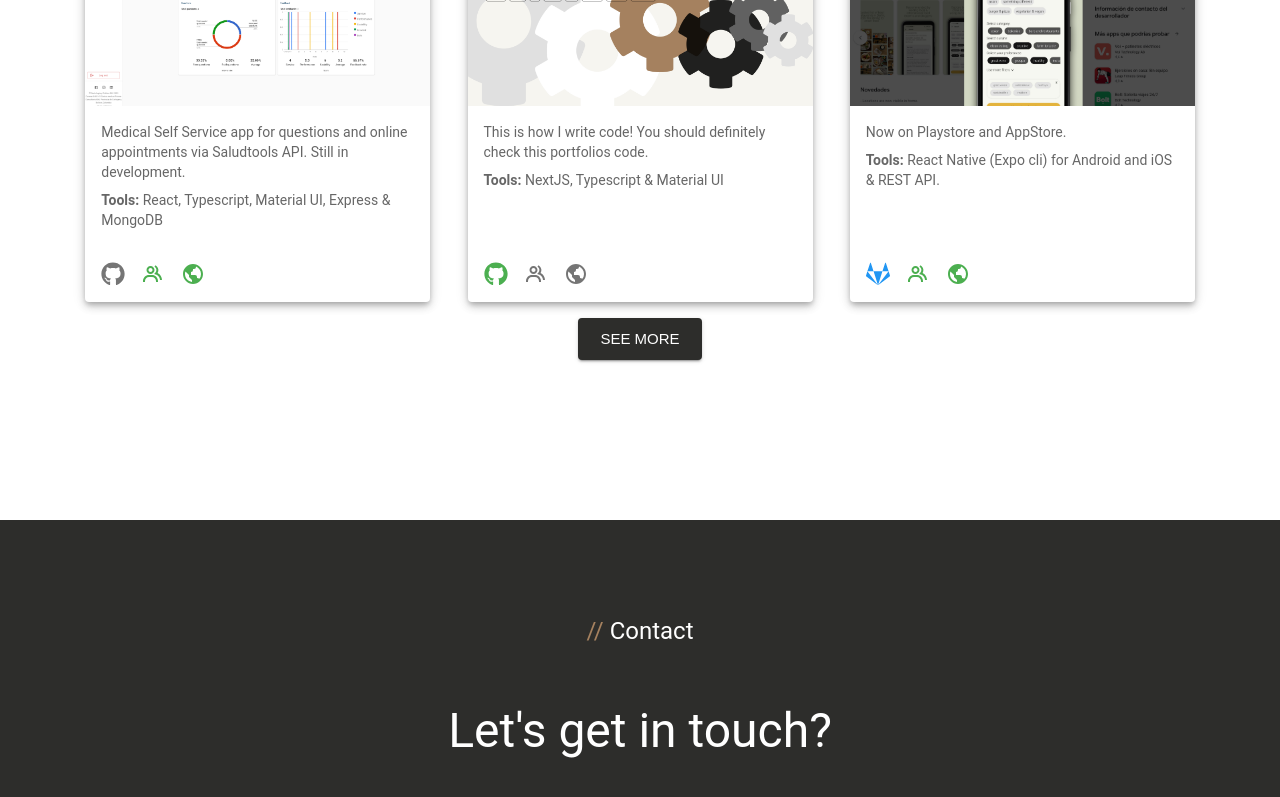
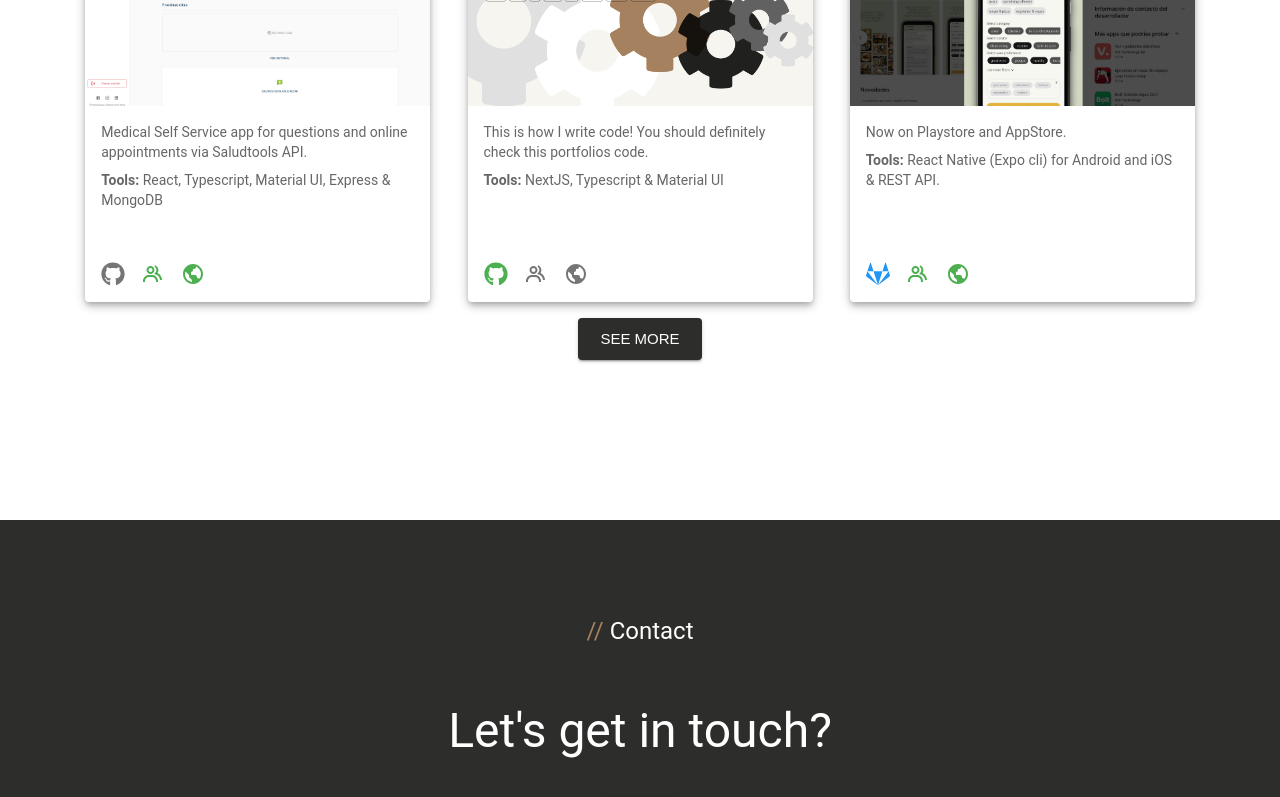
Before and after one commit to tkalejandro/modern-portfolio, a Next.js app: page / in a window 1280 px wide. Shown: the part 3340-4137 px from the top of the page. Built offline with nearby package versions, Linux system fonts and the light colour scheme.

Commit message:
Nyd Status updated.

```diff
--- a/public/data/ProjectsData.ts
+++ b/public/data/ProjectsData.ts
@@ -9,14 +9,14 @@ const projectData: ProjectInfo[] = [
             src: './images/nyd.png',
             alt: 'Nefrologia y Dialisis'
         },
-        description: 'Medical Self Service app for questions and online appointments via Saludtools API. Still in development.',
+        description: 'Medical Self Service app for questions and online appointments via Saludtools API.',
         tools: 'React, Typescript, Material UI, Express & MongoDB',
         github: '',
         gitlab: undefined,
-        teamWork: 'https://www.linkedin.com/in/maximilian-faust-a7b236223/',
+        teamWork: 'https://nefrologiaenlinea.com/about/development',
         website: 'https://nefrologiaenlinea.com/',
         startingDate: new Date(2023, 0,10),
-        status: ProjectStatus.Active
+        status: ProjectStatus.Concluded
     },
     {
         id: 13,
```
Also changed, not shown: public/images/nyd.png.
